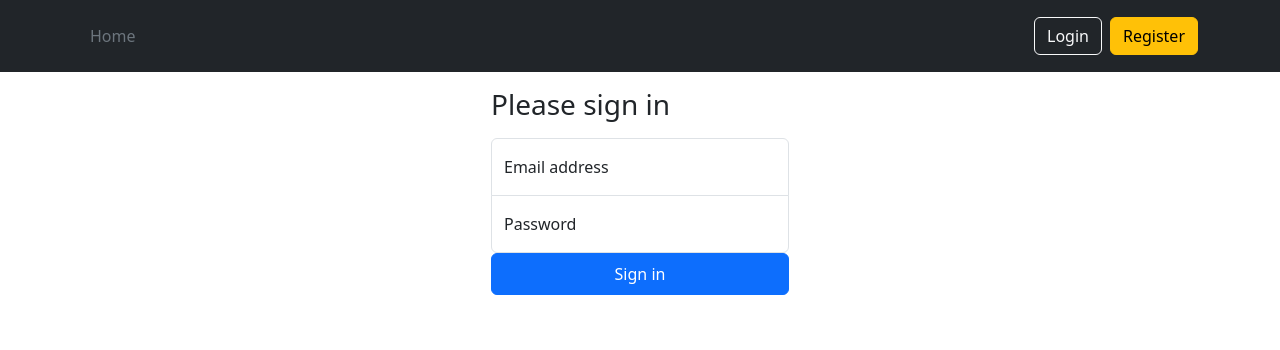
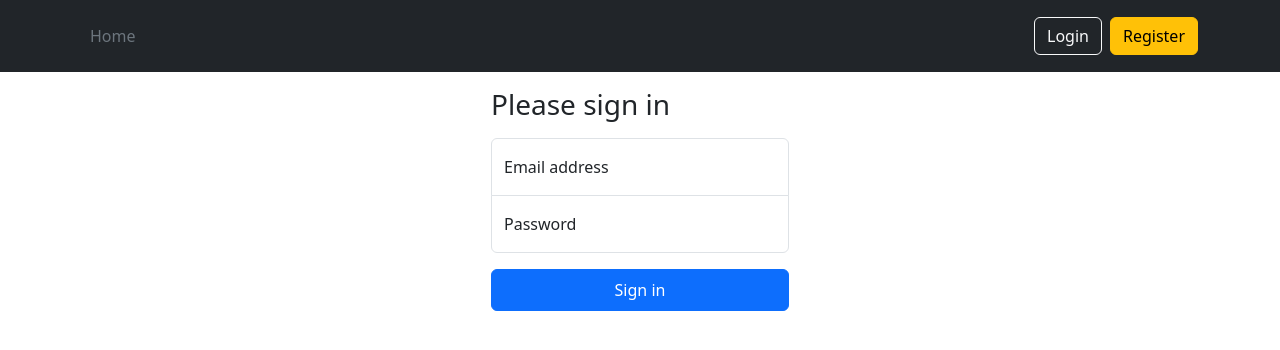
Before and after one commit to odbalogun/vue-frontend-auth, a Vue app: page /login in a window 1280 px wide. Shown: the top 350 px of the page. Built offline with nearby package versions, Linux system fonts and the light colour scheme.

Commit message:
Navbar updates

```diff
--- a/src/components/Nav.vue
+++ b/src/components/Nav.vue
@@ -8,8 +8,8 @@
         </ul>
 
         <div class="text-end">
-          <button type="button" class="btn btn-outline-light me-2">Login</button>
-          <button type="button" class="btn btn-warning">Register</button>
+          <router-link to="/login" class="btn btn-outline-light me-2">Login</router-link>
+          <router-link to="/register" type="button" class="btn btn-warning">Register</router-link>
         </div>
       </div>
     </div>
--- a/src/views/Login.vue
+++ b/src/views/Login.vue
@@ -12,7 +12,7 @@
         <label for="floatingPassword">Password</label>
       </div>
 
-      <button class="btn btn-primary w-100 py-2" type="submit">Sign in</button>
+      <button class="btn btn-primary w-100 py-2 mt-3" type="submit">Sign in</button>
     </form>
   </main>
 </template>
```
